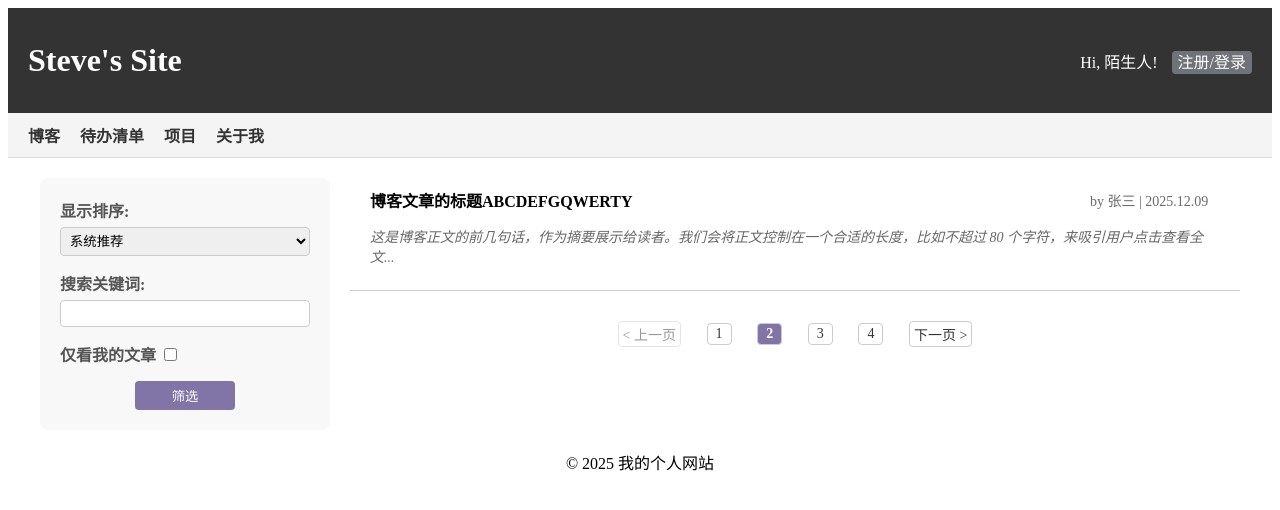
After one commit to steve3ussr/ProjectB-SteveSite, a Flask app: template steve_site/templates/blog.html in a window 1280 px wide. The commit adds this page. Shown: the top 510 px of the page. Run offline with Flask 3, Linux system fonts and the light colour scheme; the template is opened without the code that fills it, so the values that code supplies are empty.

Commit message:
opt login/blog page

```diff
--- a/steve_site/static/styles.css
+++ b/steve_site/static/styles.css
@@ -19,6 +19,11 @@
     font-weight: bold;
     color: white;
     margin: 24px 0px;
+}
+
+.site-header #header-right {
+    flex: 0 0 250px;
+    text-align: right;
 }
 
 .site-header #header-right span {
@@ -117,45 +122,34 @@
     color: #f08103;
 }
 
-/* ---------------------------------------------------- */
-/* 核心布局：Flexbox 实现侧边栏与主内容并排 */
-/* ---------------------------------------------------- */
+/*
+ +-----------------------------+
+ |          BLOG MAIN          |
+ +-----------------------------+
+*/
 .blog-main-content {
     max-width: 1200px;
     margin: 20px auto;
-    padding: 0 15px;
 }
 
 .content-wrapper {
-    display: flex; /* 启用 Flexbox */
-    gap: 30px;     /* 侧边栏和主列表之间的间距 */
-    align-items: flex-start; /* 让侧边栏和主列表顶部对齐 */
+    display: flex;
+    column-gap: 20px;
+    row-gap: 10px;
+    align-items: flex-start;
 }
 
-/* 主博客列表区域，使其占据剩余所有空间 */
-.blog-list-main {
-    flex-grow: 1;
-    min-width: 0; /* 允许 Flex 项收缩 */
-}
-
-/* ---------------------------------------------------- */
-/* 侧边栏样式 */
-/* ---------------------------------------------------- */
+/*
+ +----------------------------------------+
+ |          BLOG MAIN :: SIDEBAR          |
+ +----------------------------------------+
+*/
 .sidebar {
-    /* 固定侧边栏宽度，这里设定为 250px */
-    flex: 0 0 250px;
     background-color: #f8f8f8;
     padding: 20px;
     border-radius: 8px;
-    box-shadow: 0 1px 3px rgba(0, 0, 0, 0.05);
-}
-
-.sidebar h2 {
-    font-size: 1.3rem;
-    margin-top: 0;
-    margin-bottom: 20px;
-    border-bottom: 1px solid #ddd;
-    padding-bottom: 10px;
+    flex: 0 0 250px;
+    font-size: 16px;
 }
 
 .filter-group {
@@ -172,50 +166,140 @@
 .sidebar input[type="search"],
 .sidebar select {
     width: 100%; /* 填满侧边栏的宽度 */
-    padding: 8px;
+    padding: 5px;
     border: 1px solid #ccc;
     border-radius: 4px;
 }
 
-.apply-button {
-    width: 100%;
-    padding: 10px;
-    background-color: #8175a7; /* 绿色按钮 */
+.sidebar button[type="submit"] {
+    display: block;
+    text-align: center;
+    margin: 0 auto;
+    width: 40%;
+    padding: 5px;
+    background-color: #8175a7;
     color: white;
     border: none;
     border-radius: 4px;
-    cursor: pointer;
-    margin-top: 10px;
 }
 
-/* ---------------------------------------------------- */
-/* 移动端调整 (堆叠布局) */
-/* ---------------------------------------------------- */
+/*
+ +-------------------------------------+
+ |          BLOG MAIN :: LIST          |
+ +-------------------------------------+
+*/
+.blog-entry {
+    padding: 10px 20px;
+    border-bottom: 1px solid #ccc;
+    min-width: 355px;
+}
+
+.blog-entry .blog-meta {
+    display: flex;
+    justify-content: space-between;
+    align-items: center;
+}
+
+.blog-entry .blog-meta-title {
+    text-decoration: none;
+    color: black;
+    font-weight: bold;
+}
+
+.blog-entry .blog-meta-right {
+    color: #6B6B6B;
+    font-size: 14px;
+    flex: 0 0 130px;
+}
+
+.blog-entry .intro {
+    color: #676767;
+    text-decoration: none;
+    font-size: 14px;
+    font-style: italic;
+}
+
+/*
+ +-------------------------------------------+
+ |          BLOG MAIN :: PAGINATION          |
+ +-------------------------------------------+
+*/
+.pagination {
+    margin-top: 30px;
+    margin-left: auto;
+    margin-right: auto;
+    display: flex;
+    padding: 0 30px;
+    font-size: 14px;
+    gap: 10px;
+    width: 355px;
+    justify-content: space-between;
+    align-items: center;
+}
+
+.page-link, .current-page {
+    padding: 2px 4px;
+    margin: 0 0;
+    border: 1px solid #ccc;
+    text-decoration: none;
+    color: #333;
+    border-radius: 4px;
+    min-width: 15px;
+    text-align: center;
+}
+
+.page-link:hover {
+    background-color: #f0f0f0;
+}
+
+.current-page {
+    background-color: #8175a7;
+    color: white;
+    border-color: #ccc;
+    font-weight: bold;
+}
+
+.disabled {
+    opacity: 0.5;
+    pointer-events: none; /* 禁用点击事件 */
+}
+
+/*
+ +--------------------------------------------------+
+ |          BLOG MAIN (FOR WIDTH <= 768px)          |
+ +--------------------------------------------------+
+*/
 @media (max-width: 768px) {
     .content-wrapper {
-        /* 在小屏幕上，从并排改为垂直堆叠 */
         flex-direction: column;
+        justify-content: space-between;
     }
 
-    /* 侧边栏不再有固定宽度，而是占据整行 */
     .sidebar {
+        padding: 10px;
+        margin: 0 auto;
         flex: auto;
-        margin-bottom: 20px;
+        font-size: 14px;
     }
 
-    /* 侧边栏内的表单元素改为水平排列，以节省空间 */
     .sidebar form {
         display: flex;
         flex-wrap: wrap;
-        gap: 15px;
+        gap: 10px;
         align-items: center;
     }
 
     .filter-group {
-        flex: 1 1 auto; /* 允许元素在行内分配空间 */
+        min-width: 50px;
+        flex: 1 1 auto;
+        margin: 0px;
     }
 
-    .apply-button {
-        width: auto; /* 按钮不再强制 100% 宽度 */
+    .sidebar button[type="submit"] {
+        font-size: 14px;
+        text-align: center;
+        margin: 0 auto;
+        width: auto;
+        padding: 2px 5px;
     }
 }
--- /dev/null
+++ b/steve_site/templates/blog.html
@@ -0,0 +1,94 @@
+{% extends 'index.html' %}
+
+{% block title %}
+<title>Blog</title>
+{% endblock %}
+
+{% block content %}
+<header class="site-header">
+    <div>
+        <a href="/" id="site-logo">Steve's Site</a>
+    </div>
+
+    <div id="header-right">
+        {% if "username" not in session %}
+            <span>Hi, 陌生人!</span>
+            <a href="/auth/login">注册/登录</a>
+        {% else %}
+            <span>Hi, {{session["username"]}}!</span>
+            <a href="/auth/logout">退出登录</a>
+        {% endif %}
+    </div>
+</header>
+
+<nav class="main-nav">
+    <a href="/blog">博客</a>
+    <a href="/todo">待办清单</a>
+    <a href="/projects">项目</a>
+    <a href="/about">关于我</a>
+</nav>
+
+<main class="blog-main-content">
+
+    <div class="content-wrapper">
+
+        <section class="sidebar">
+            <form>
+                <div class="filter-group">
+                    <label for="sort">显示排序:</label>
+                    <select id="sort" name="sort">
+                        <option value="default">系统推荐</option>
+                        <option value="date_desc">最新发布</option>
+                        <option value="popular">最受欢迎</option>
+                        <option value="edit_desc">最近更新</option>
+                    </select>
+                </div>
+
+                <div class="filter-group">
+                    <label for="keyword">搜索关键词:</label>
+                    <input type="search" id="keyword" name="keyword">
+                </div>
+
+                <div class="filter-group">
+                    <label>
+                        仅看我的文章 <input type="checkbox" name="my_posts">
+                    </label>
+                </div>
+
+                <button type="submit">筛选</button>
+            </form>
+        </section>
+
+        <div class="blog-list-main">
+
+            <article class="blog-entry">
+                <div class="blog-meta">
+                    <a href="/post/123" class="blog-meta-title">博客文章的标题ABCDEFGQWERTY </a>
+                    <div class="blog-meta-right">
+                        <span>by 张三</span> |
+                        <time datetime="2025-12-09">2025.12.09</time>
+                    </div>
+                </div>
+
+                <a href="/post/123" class="intro">
+                    <p>
+                    这是博客正文的前几句话，作为摘要展示给读者。我们会将正文控制在一个合适的长度，比如不超过 80 个字符，来吸引用户点击查看全文...
+                    </p>
+                </a>
+            </article>
+
+            <section class="pagination">
+                <a href="/?page=1" class="page-link disabled">< 上一页</a>
+                <a href="/?page=1" class="page-link">1</a>
+                <span class="current-page">2</span>
+                <a href="/?page=3" class="page-link">3</a>
+                <a href="/?page=4" class="page-link">4</a>
+                <a href="/?page=3" class="page-link">下一页 ></a>
+            </section>
+        </div>
+
+    </div>
+
+</main>
+
+{% endblock %}
```
